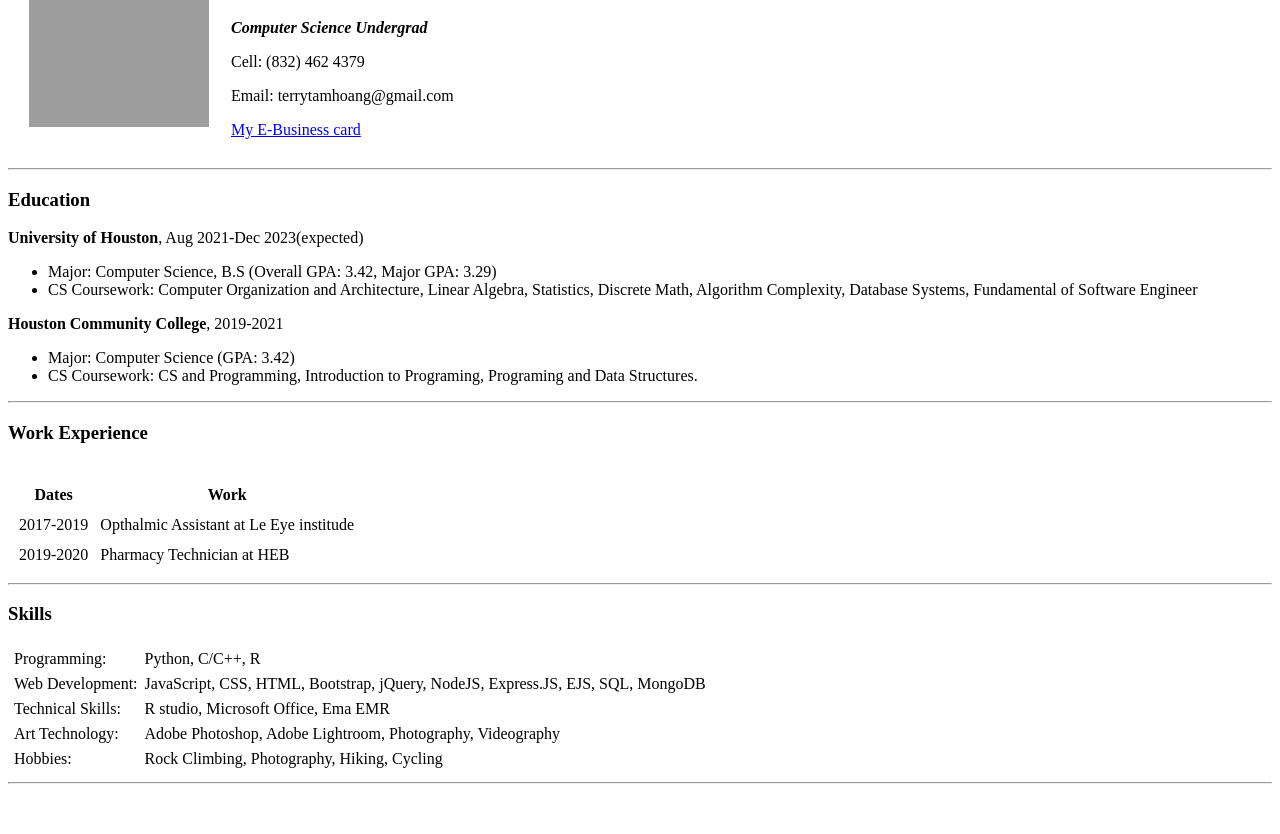
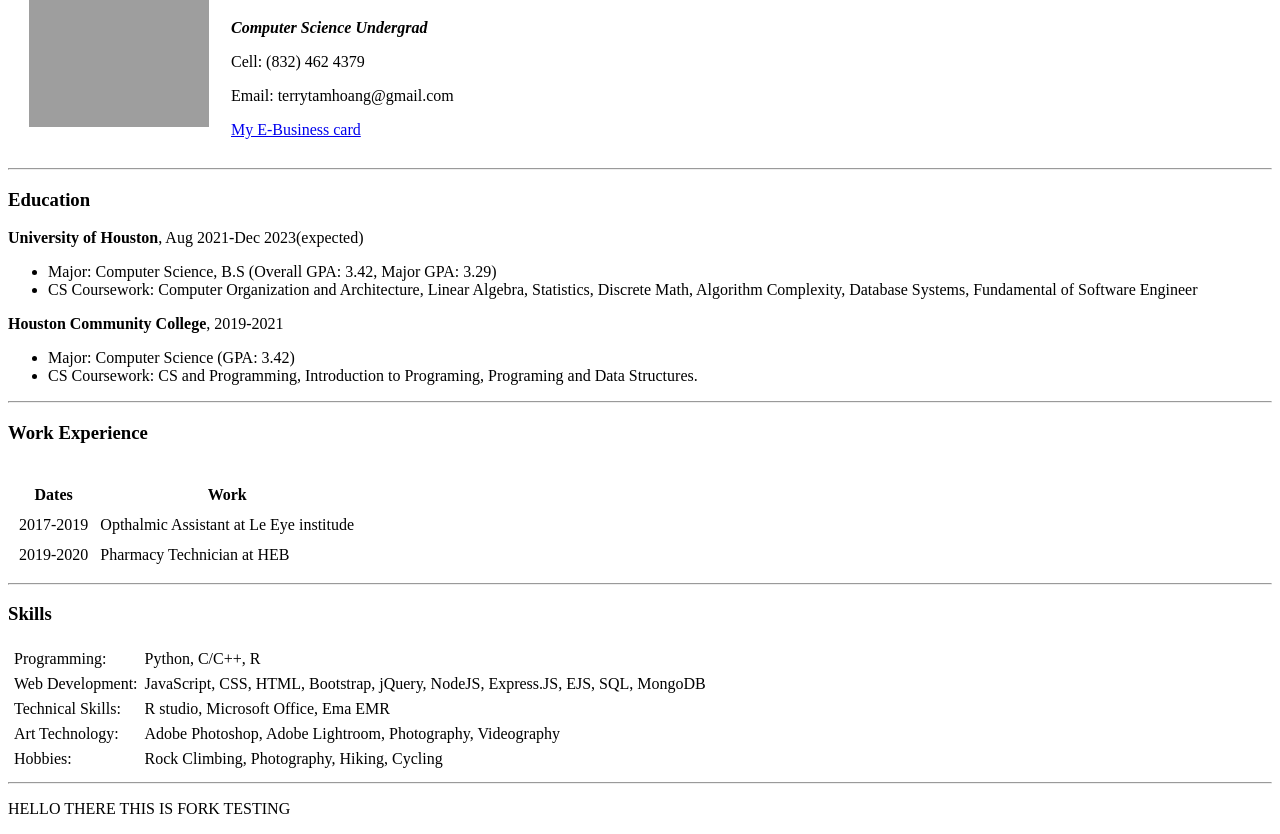
Before and after one commit to terrytamhoang/cv, a plain HTML site: page index.html in a window 1280 px wide. Shown: the part 90-924 px from the top of the page. Before the commit the page ends 882 px from the top, so only its background shows below. Drawn offline with Linux system fonts and the light colour scheme; grey boxes are pictures that could not be loaded.

Commit message:
Update index.html

```diff
--- a/index.html
+++ b/index.html
@@ -77,7 +77,7 @@
     </tr>
 
   </table><hr>
-
+  <p> HELLO THERE THIS IS FORK TESTING </p>
 
 
 </body>
```
